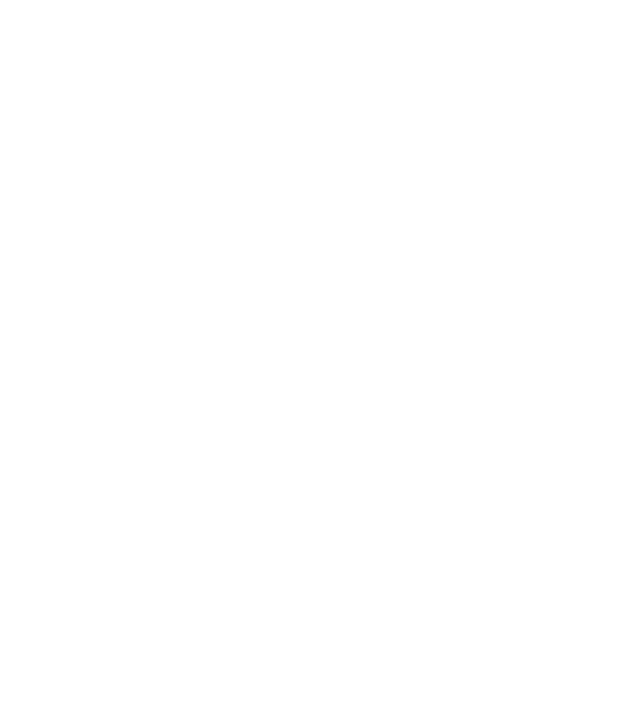
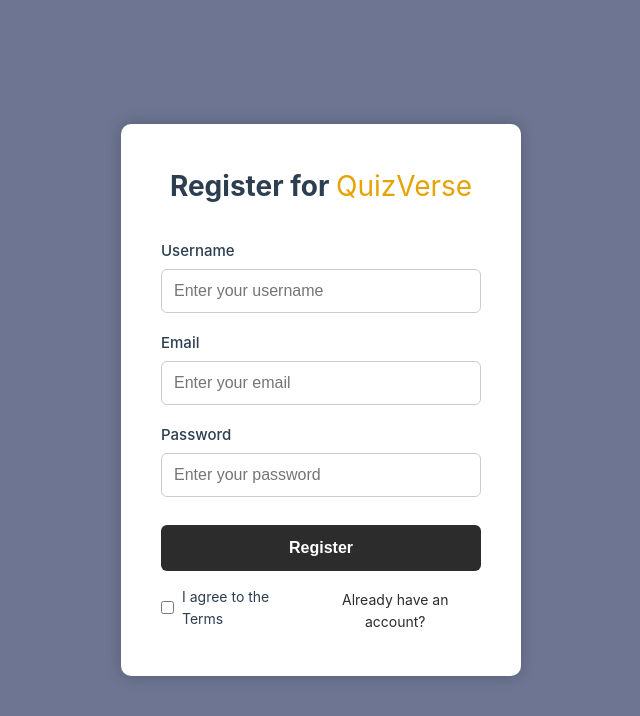
Before and after one commit to Xeliq/QuizVerse, a Vue app in the folder quizverse/frontend/QuizeVerse/: page /register in a window 1280 px wide. Before the commit this address had no page. Shown: the top 716 px of the page, without its empty margins (319-959 px from the left). Built offline with nearby package versions, Linux system fonts and the light colour scheme; the HTML template or start-up script is replaced by a standard one.

Commit message:
Add register Remove SignUp

```diff
--- a/quizverse/frontend/QuizeVerse/src/router/index.ts
+++ b/quizverse/frontend/QuizeVerse/src/router/index.ts
@@ -1,7 +1,7 @@
 import { createRouter, createWebHistory } from 'vue-router'
 import HomeView from '../views/HomeView.vue'
 import LoginView from '../views/LoginView.vue'
-import SignUpView from '../views/SignUpView.vue'
+import RegisterView from '../views/Register.vue'
 
 
 const router = createRouter({
@@ -25,10 +25,10 @@
       name: 'login',
       component: LoginView,
     },
- {
-      path: '/signup',
-      name: 'SignUp',
-      component: SignUpView,
+     {
+      path: '/register',
+      name: 'Register',
+      component: RegisterView,
     },
   ],
 })
--- a/quizverse/frontend/QuizeVerse/src/views/SignUpView.vue
+++ b/quizverse/frontend/QuizeVerse/src/views/Register.vue
@@ -2,7 +2,7 @@
   <div class="login-page">
     <div class="login-box">
       <h1 class="login-title">
-        Sign Up to <span class="quizverse-text">QuizVerse</span>
+        Register for <span class="quizverse-text">QuizVerse</span>
       </h1>
 
       <form class="login-form">
@@ -15,7 +15,7 @@
         <label for="password">Password</label>
         <input type="password" id="password" v-model="password" placeholder="Enter your password" />
 
-        <button type="submit" class="login-button">Sign Up</button>
+        <button type="submit" class="login-button">Register</button>
 
         <div class="login-options">
           <label class="remember-me">
```
